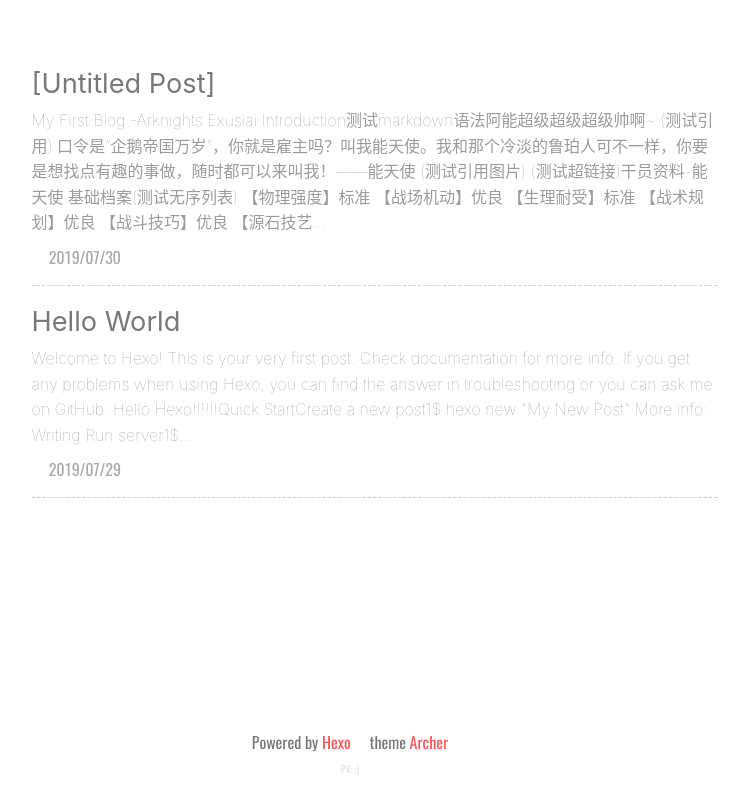
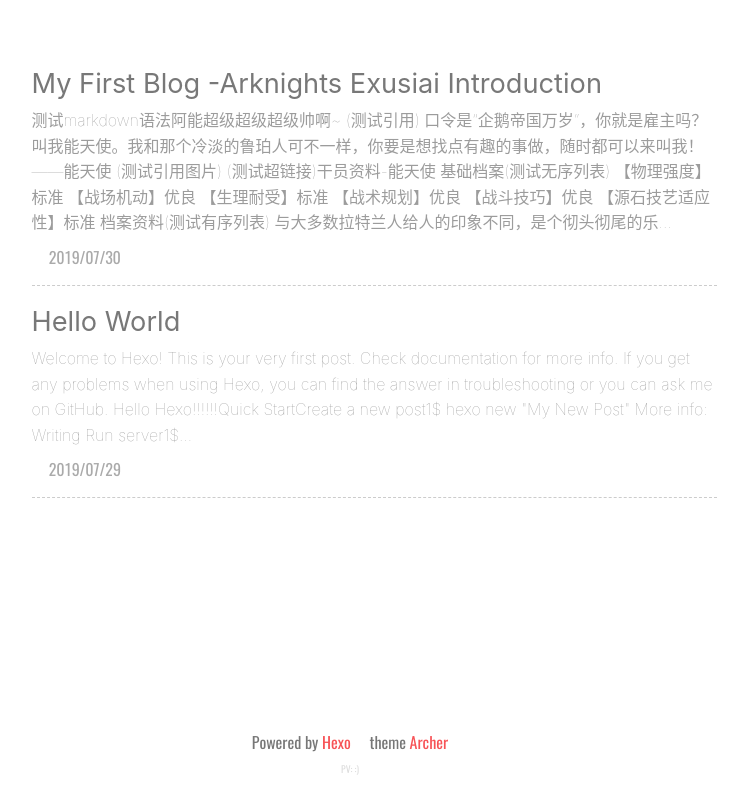
Before and after one commit to PenguinLogistics/PenguinLogistics.github.io, a plain HTML site: page archives/index.html in a window 1280 px wide. Shown: the whole page, without its empty margins (290-1038 px from the left). Drawn offline with nearby package versions, Linux system fonts and the light colour scheme; some packages are replaced by stand-ins of ours; a script that the page names is missing; a web font is replaced by a local one.

Commit message:
Site updated: 2019-07-31 08:48:02

```diff
--- a/archives/index.html
+++ b/archives/index.html
@@ -348,11 +348,10 @@
     <article class="index-post">
         <a class="abstract-title" href = "/2019/07/30/first-blog/" >
 
-                <span>[Untitled Post]</span>
+                <span>My First Blog -Arknights Exusiai Introduction</span>
         </a>
         <div class="abstract-content">
-
-My First Blog -Arknights Exusiai Introduction测试markdown语法阿能超级超级超级帅啊~
+            测试markdown语法阿能超级超级超级帅啊~
 (测试引用)
 
 口令是“企鹅帝国万岁”，你就是雇主吗？叫我能天使。我和那个冷淡的鲁珀人可不一样，你要是想找点有趣的事做，随时都可以来叫我！——能天使
@@ -366,7 +365,11 @@ My First Blog -Arknights Exusiai Introduction测试markdown语法阿能超级超
 【生理耐受】标准
 【战术规划】优良
 【战斗技巧】优良
-【源石技艺...
+【源石技艺适应性】标准
+
+档案资料(测试有序列表)
+
+与大多数拉特兰人给人的印象不同，是个彻头彻尾的乐...
         </div>
         <div class="abstract-post-meta">
             <!-- date  -->
@@ -538,7 +541,7 @@ Run server1$...
 
 
         <li class="archive-post-item">
-            <span class="archive-post-date">Invalid date</span><a class="archive-post-title" href= "/2019/07/30/first-blog/" >[Untitled Post]</a>
+            <span class="archive-post-date">Invalid date</span><a class="archive-post-title" href= "/2019/07/30/first-blog/" >My First Blog -Arknights Exusiai Introduction</a>
         </li>
 
 
--- a/content.json
+++ b/content.json
@@ -1 +1 @@
-{"meta":{"title":"Welcome to Penguin Logistics","subtitle":null,"description":null,"author":"Mikasa","url":"https://PenguinLogistics.github.io.git","root":"/"},"posts":[{"title":"","date":"2019-07-30T04:47:44.992Z","path":"2019/07/30/first-blog/","permalink":"https://PenguinLogistics.github.io.git/2019/07/30/first-blog/","categories":[],"tags":[]},{"title":"Hello World","date":"2019-07-29T13:59:25.376Z","path":"2019/07/29/hello-world/","permalink":"https://PenguinLogistics.github.io.git/2019/07/29/hello-world/","categories":[],"tags":[]}]}
+{"meta":{"title":"Welcome to Penguin Logistics","subtitle":null,"description":null,"author":"Mikasa","url":"https://PenguinLogistics.github.io.git","root":"/"},"posts":[{"title":"My First Blog -Arknights Exusiai Introduction","date":"2019-07-30T04:47:44.992Z","path":"2019/07/30/first-blog/","permalink":"https://PenguinLogistics.github.io.git/2019/07/30/first-blog/","categories":[],"tags":[]},{"title":"Hello World","date":"2019-07-29T13:59:25.376Z","path":"2019/07/29/hello-world/","permalink":"https://PenguinLogistics.github.io.git/2019/07/29/hello-world/","categories":[],"tags":[]}]}
--- a/index.html
+++ b/index.html
@@ -361,11 +361,10 @@ height:50vh;
     <article class="index-post">
         <a class="abstract-title" href = "/2019/07/30/first-blog/" >
 
-                <span>[Untitled Post]</span>
+                <span>My First Blog -Arknights Exusiai Introduction</span>
         </a>
         <div class="abstract-content">
-
-My First Blog -Arknights Exusiai Introduction测试markdown语法阿能超级超级超级帅啊~
+            测试markdown语法阿能超级超级超级帅啊~
 (测试引用)
 
 口令是“企鹅帝国万岁”，你就是雇主吗？叫我能天使。我和那个冷淡的鲁珀人可不一样，你要是想找点有趣的事做，随时都可以来叫我！——能天使
@@ -379,7 +378,11 @@ My First Blog -Arknights Exusiai Introduction测试markdown语法阿能超级超
 【生理耐受】标准
 【战术规划】优良
 【战斗技巧】优良
-【源石技艺...
+【源石技艺适应性】标准
+
+档案资料(测试有序列表)
+
+与大多数拉特兰人给人的印象不同，是个彻头彻尾的乐...
         </div>
         <div class="abstract-post-meta">
             <!-- date  -->
@@ -648,7 +651,7 @@ Run server1$...
 
 
         <li class="archive-post-item">
-            <span class="archive-post-date">Invalid date</span><a class="archive-post-title" href= "/2019/07/30/first-blog/" >[Untitled Post]</a>
+            <span class="archive-post-date">Invalid date</span><a class="archive-post-title" href= "/2019/07/30/first-blog/" >My First Blog -Arknights Exusiai Introduction</a>
         </li>
 
 
```
Also changed, not shown: 2019/07/29/hello-world/index.html (+3 -3 lines), 2019/07/30/first-blog/index.html (+8 -9 lines), archives/2019/07/index.html (+8 -5 lines), archives/2019/index.html (+8 -5 lines).
